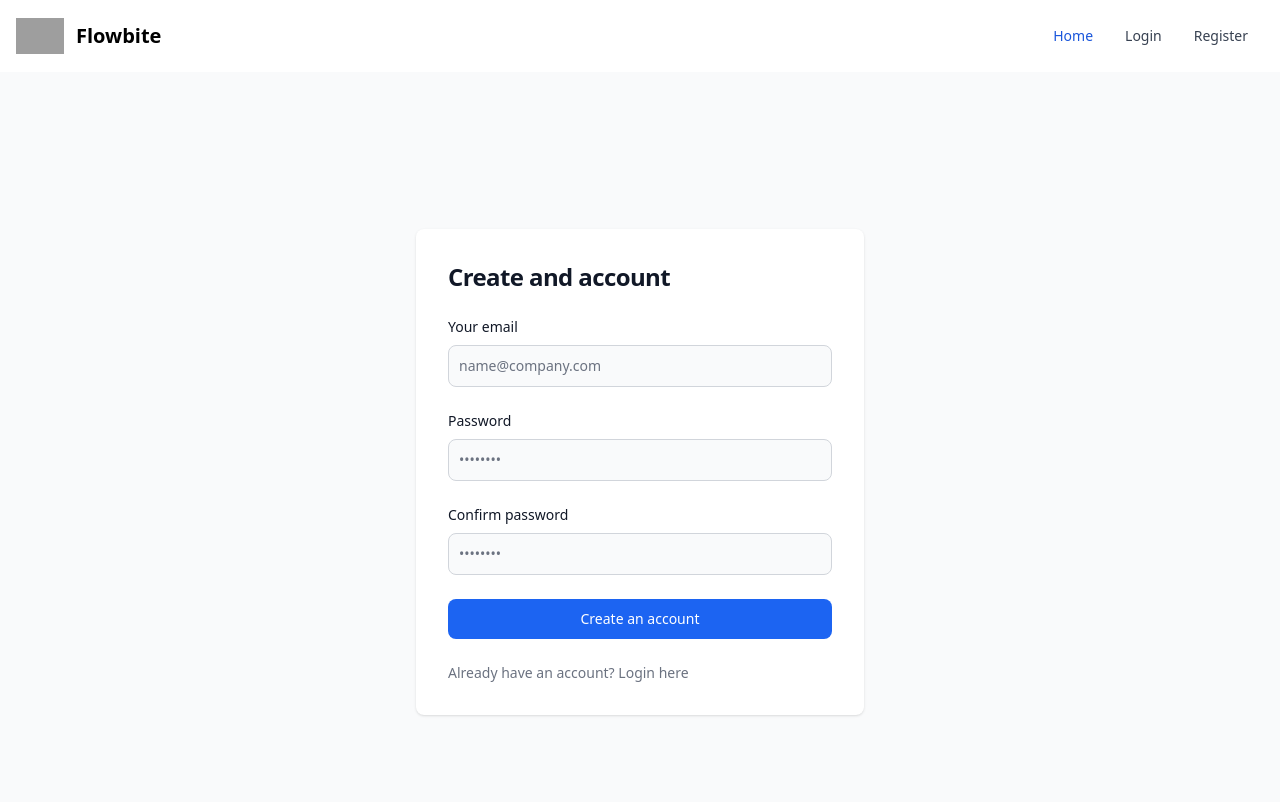
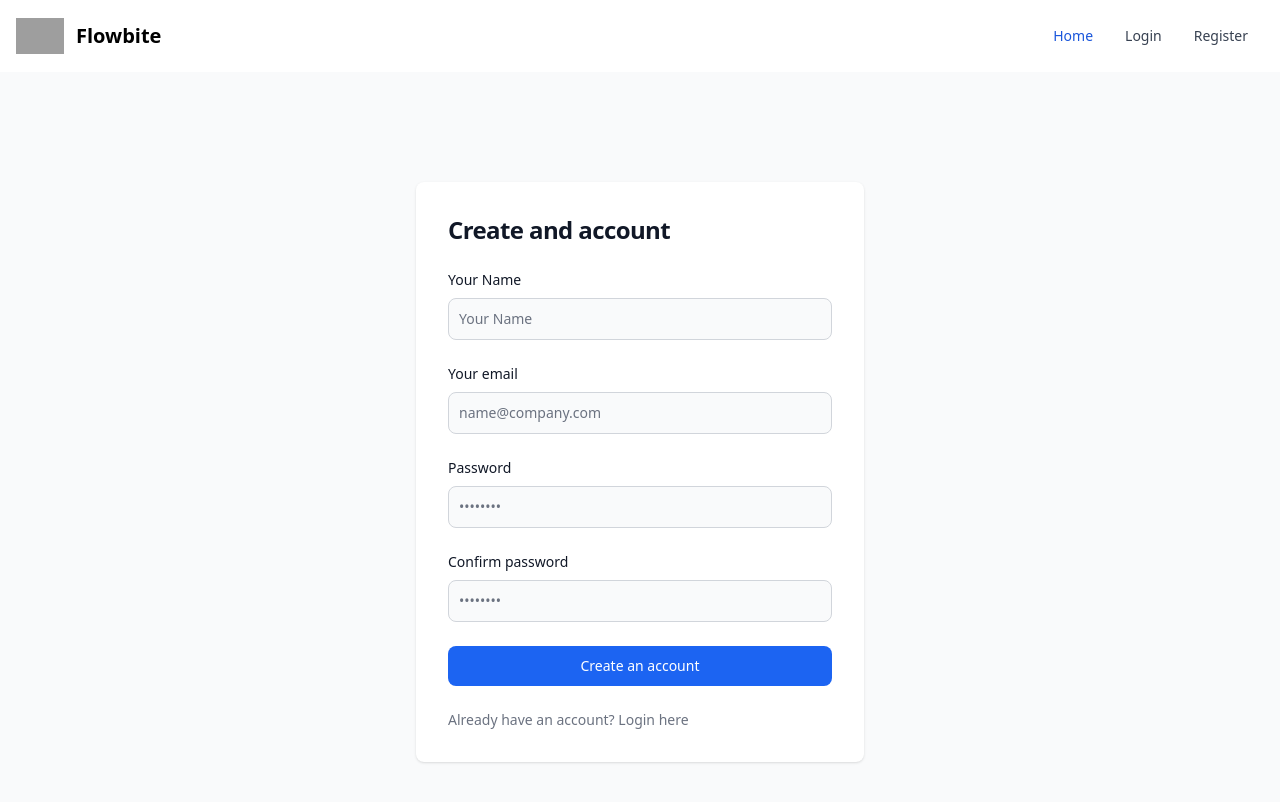
Before and after one commit to Tapiwa-1/vue-breeze-api, a Vue app: page /register in a window 1280 px wide. Shown: the top 802 px of the page. Built offline with nearby package versions, Linux system fonts and the light colour scheme; grey boxes are pictures that could not be loaded.

Commit message:
Registration done

```diff
--- a/src/components/Register.vue
+++ b/src/components/Register.vue
@@ -7,18 +7,22 @@
                 <h1 class="text-xl font-bold leading-tight tracking-tight text-gray-900 md:text-2xl dark:text-white">
                     Create and account
                 </h1>
-                <form class="space-y-4 md:space-y-6" action="#">
+                <form @submit.prevent="handleRegister" class="space-y-4 md:space-y-6" action="#">
+                    <div>
+                        <label for="email" class="block mb-2 text-sm font-medium text-gray-900 dark:text-white">Your Name</label>
+                        <input v-model="form.name" type="email" name="email" id="text" class="bg-gray-50 border border-gray-300 text-gray-900 sm:text-sm rounded-lg focus:ring-primary-600 focus:border-primary-600 block w-full p-2.5 dark:bg-gray-700 dark:border-gray-600 dark:placeholder-gray-400 dark:text-white dark:focus:ring-blue-500 dark:focus:border-blue-500" placeholder="Your Name" required="">
+                    </div>
                     <div>
                         <label for="email" class="block mb-2 text-sm font-medium text-gray-900 dark:text-white">Your email</label>
-                        <input type="email" name="email" id="email" class="bg-gray-50 border border-gray-300 text-gray-900 sm:text-sm rounded-lg focus:ring-primary-600 focus:border-primary-600 block w-full p-2.5 dark:bg-gray-700 dark:border-gray-600 dark:placeholder-gray-400 dark:text-white dark:focus:ring-blue-500 dark:focus:border-blue-500" placeholder="name@company.com" required="">
+                    <input v-model="form.email" type="email" name="email" id="email" class="bg-gray-50 border border-gray-300 text-gray-900 sm:text-sm rounded-lg focus:ring-primary-600 focus:border-primary-600 block w-full p-2.5 dark:bg-gray-700 dark:border-gray-600 dark:placeholder-gray-400 dark:text-white dark:focus:ring-blue-500 dark:focus:border-blue-500" placeholder="name@company.com" required="">
                     </div>
                     <div>
                         <label for="password" class="block mb-2 text-sm font-medium text-gray-900 dark:text-white">Password</label>
-                        <input type="password" name="password" id="password" placeholder="••••••••" class="bg-gray-50 border border-gray-300 text-gray-900 sm:text-sm rounded-lg focus:ring-primary-600 focus:border-primary-600 block w-full p-2.5 dark:bg-gray-700 dark:border-gray-600 dark:placeholder-gray-400 dark:text-white dark:focus:ring-blue-500 dark:focus:border-blue-500" required="">
+                        <input v-model="form.password" type="password" name="password" id="password" placeholder="••••••••" class="bg-gray-50 border border-gray-300 text-gray-900 sm:text-sm rounded-lg focus:ring-primary-600 focus:border-primary-600 block w-full p-2.5 dark:bg-gray-700 dark:border-gray-600 dark:placeholder-gray-400 dark:text-white dark:focus:ring-blue-500 dark:focus:border-blue-500" required="">
                     </div>
                     <div>
                         <label for="confirm-password" class="block mb-2 text-sm font-medium text-gray-900 dark:text-white">Confirm password</label>
-                        <input type="confirm-password" name="confirm-password" id="confirm-password" placeholder="••••••••" class="bg-gray-50 border border-gray-300 text-gray-900 sm:text-sm rounded-lg focus:ring-primary-600 focus:border-primary-600 block w-full p-2.5 dark:bg-gray-700 dark:border-gray-600 dark:placeholder-gray-400 dark:text-white dark:focus:ring-blue-500 dark:focus:border-blue-500" required="">
+                        <input v-model="form.password_confirmation" type="password" name="confirm-password" id="confirm-password" placeholder="••••••••" class="bg-gray-50 border border-gray-300 text-gray-900 sm:text-sm rounded-lg focus:ring-primary-600 focus:border-primary-600 block w-full p-2.5 dark:bg-gray-700 dark:border-gray-600 dark:placeholder-gray-400 dark:text-white dark:focus:ring-blue-500 dark:focus:border-blue-500" required="">
                     </div>
 
                     <button type="submit" class="w-full text-white bg-blue-600 hover:bg-blue-700 focus:ring-4 focus:outline-none focus:ring-primary-300 font-medium rounded-lg text-sm px-5 py-2.5 text-center dark:bg-primary-600 dark:hover:bg-primary-700 dark:focus:ring-primary-800">Create an account</button>
@@ -32,8 +36,28 @@
   </section>
 </template>
 
-<script>
-export default {
+<script setup>
+import { ref } from 'vue';
+import axios from 'axios';
+import { useRouter } from 'vue-router'
+
+const router = useRouter();
+
+const form  = ref({
+    name: '',
+    email: '',
+    password: '',
+    password_confirmation: ''
+});
+
+const handleRegister = async ()=>{
+  await axios.post('/register',{
+    name: form.value.name,
+    email: form.value.email,
+    password: form.value.password,
+    password_confirmation: form.value.password_confirmation
+  });
+  router.push("/");
 
 }
 </script>
```
